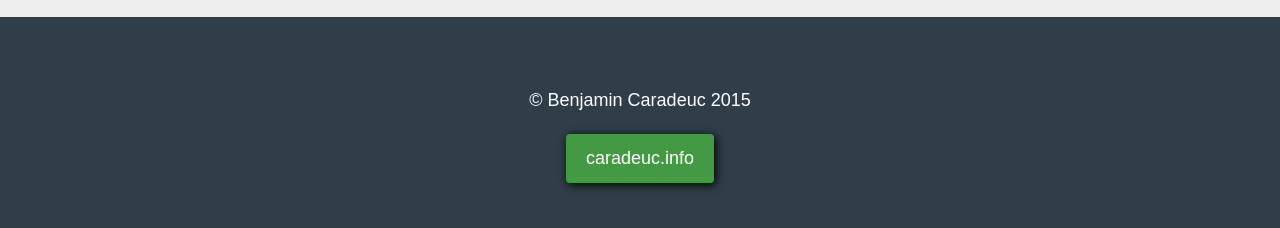
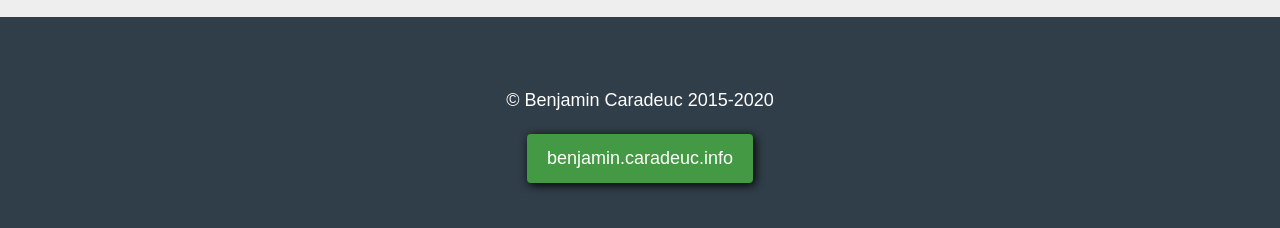
Before and after one commit to benavern/z-grid, a plain HTML site: page index.html in a window 1280 px wide. Shown: the part 5400-5628 px from the top of the page. Drawn offline with Linux system fonts and the light colour scheme.

Commit message:
update documentation link

```diff
--- a/index.html
+++ b/index.html
@@ -325,10 +325,10 @@
 		<footer>
 			<div class="container align-center">
 				<p>
-					&copy; Benjamin Caradeuc 2015
+					&copy; Benjamin Caradeuc 2015-2020
 				</p>
 				<p>
-					<a class="btn" href="http://caradeuc.info">caradeuc.info</a>
+					<a class="btn" href="https://benjamin.caradeuc.info">benjamin.caradeuc.info</a>
 				</p>
 
 			</div>
```
Also changed, not shown: 1 other file.
